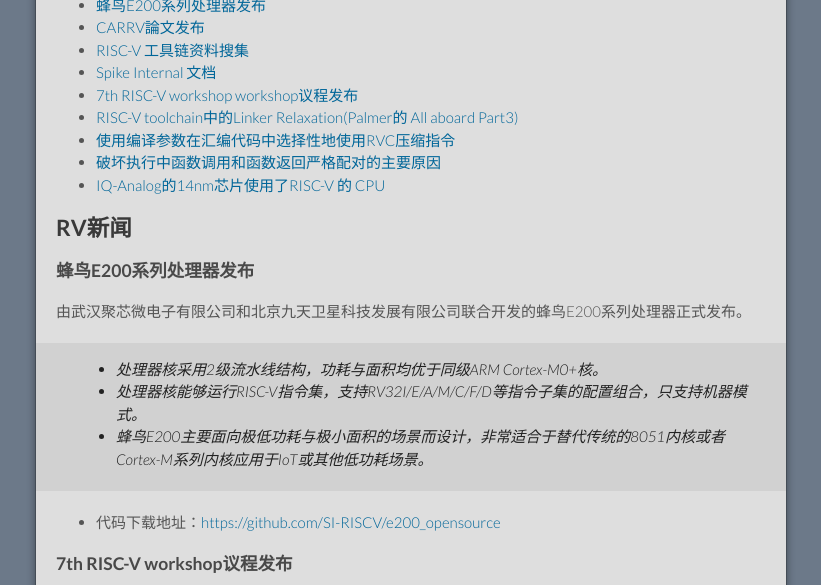
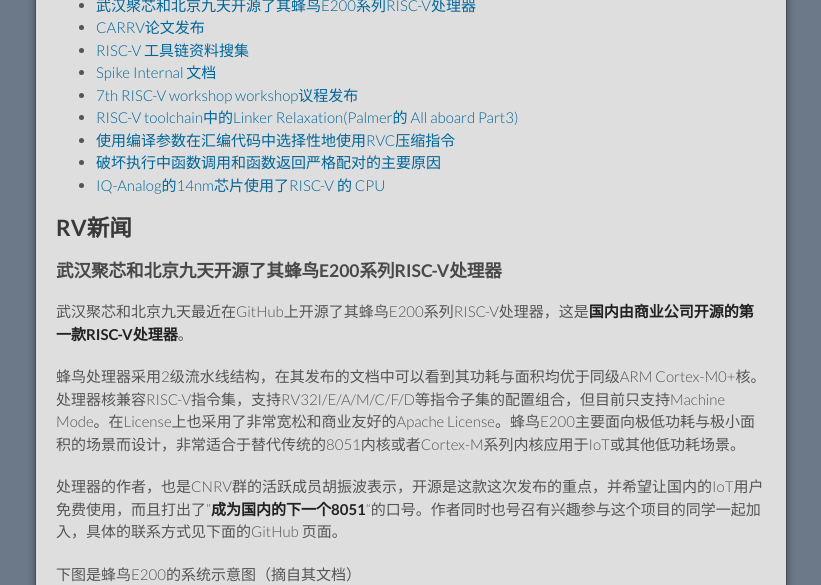
Before and after one commit to cnrv/home, a Jekyll site: the page built from bi-week-rpts/2017-10-26.md, in a window 1280 px wide and 1400 px high, scrolled down 245 px. Shown: the top 585 px of the window, without its empty margins (229-1050 px from the left). Built offline with Jekyll 4.4.1, drawn with Linux system fonts in a browser that asks for light colours; Markdown is read by kramdown in place of the engine named in the settings; comment, search, counter and statistics services are not loaded; our own code applies the rules of GitHub Pages for plain Markdown files; some of the changed text lies outside the part shown; grey boxes are pictures that could not be loaded.

Commit message:
modify anlogic and e200.
Signed-off-by: Alex Guo <xfguo@credosemi.com.cn>

```diff
--- a/bi-week-rpts/2017-10-26.md
+++ b/bi-week-rpts/2017-10-26.md
@@ -6,8 +6,8 @@
 
 要点新闻：
 
-- [蜂鸟E200系列处理器发布](#蜂鸟e200系列处理器发布)
-- [CARRV論文发布](#carrv論文发布)
+- [武汉聚芯和北京九天开源了其蜂鸟E200系列RISC-V处理器](#武汉聚芯和北京九天开源了其蜂鸟E200系列RISC-V处理器)
+- [CARRV论文发布](#carrv论文发布)
 - [RISC-V 工具链资料搜集](#risc-v-工具链资料搜集)
 - [Spike Internal 文档](#spike-internal-文档)
 - [7th RISC-V workshop workshop议程发布](#7th-risc-v-workshop议程发布)
@@ -18,23 +18,31 @@
 
 ## RV新闻
 
-### 蜂鸟E200系列处理器发布
+### 武汉聚芯和北京九天开源了其蜂鸟E200系列RISC-V处理器
 
-由武汉聚芯微电子有限公司和北京九天卫星科技发展有限公司联合开发的蜂鸟E200系列处理器正式发布。
-> - 处理器核采用2级流水线结构，功耗与面积均优于同级ARM Cortex-M0+核。
-> - 处理器核能够运行RISC-V指令集，支持RV32I/E/A/M/C/F/D等指令子集的配置组合，只支持机器模式。
-> - 蜂鸟E200主要面向极低功耗与极小面积的场景而设计，非常适合于替代传统的8051内核或者Cortex-M系列内核应用于IoT或其他低功耗场景。
 
-- 代码下载地址：[https://github.com/SI-RISCV/e200_opensource](https://github.com/SI-RISCV/e200_opensource)
+武汉聚芯和北京九天最近在GitHub上开源了其蜂鸟E200系列RISC-V处理器，这是**国内由商业公司开源的第一款RISC-V处理器**。
+
+蜂鸟处理器采用2级流水线结构，在其发布的文档中可以看到其功耗与面积均优于同级ARM Cortex-M0+核。处理器核兼容RISC-V指令集，支持RV32I/E/A/M/C/F/D等指令子集的配置组合，但目前只支持Machine Mode。在License上也采用了非常宽松和商业友好的Apache License。蜂鸟E200主要面向极低功耗与极小面积的场景而设计，非常适合于替代传统的8051内核或者Cortex-M系列内核应用于IoT或其他低功耗场景。
+
+处理器的作者，也是CNRV群的活跃成员胡振波表示，开源是这款这次发布的重点，并希望让国内的IoT用户免费使用，而且打出了”**成为国内的下一个8051**“的口号。作者同时也号召有兴趣参与这个项目的同学一起加入，具体的联系方式见下面的GitHub 页面。
+
+下图是蜂鸟E200的系统示意图（摘自其文档）
+
+![蜂鸟E200](/assets/images/bi-weekly-rpts/2017-10-26/e200.png)
+
+
+- GitHub Repo：[https://github.com/SI-RISCV/e200_opensource](https://github.com/SI-RISCV/e200_opensource)
 
 ### 7th RISC-V workshop议程发布
-7th workshop的议程发布了。内容包括 RISC-V 架构、软件、硬件、模拟环境、应用等各个面向。GF, Lauterbach, Express Logic (ThreadX RTOS)及许多公司都会带来演讲。
+
+7th workshop的议程发布了。内容包括 RISC-V 架构、软件、硬件、模拟环境、应用等各个方向。GF, Lauterbach, Express Logic (ThreadX RTOS)及许多公司都会带来演讲。
 
 - 会议日程：[https://riscv.org/2017/10/7th-risc-v-workshop-agenda/](https://riscv.org/2017/10/7th-risc-v-workshop-agenda/)
 
+### IQ-Analog的14nm芯片使用了RISC-V CPU
 
-### IQ-Analog的14nm芯片使用了RISC-V CPU
-IQ-Analog的Ken在先前宣布了他们公司的 14nm 芯片，采用了 ETH-Zurich 及picorv32的RISC-V核。最近，测试芯片生产完成并在200MHz下部分的测试成功。Ken在讨论区中介绍了他们的配置，并感谢社群对RISC-V的支持和维护。
+IQ-Analog的Ken在先前宣布了他们公司的 14nm 芯片，同时采用了ETH-Zurich及picorv32的RISC-V核。最近，测试芯片生产完成并在200MHz下部分的测试成功。Ken在讨论区中介绍了他们的配置，并感谢社群对RISC-V的支持和维护。
 
 > At IQ-Analog, we received our first ever GF 14nm ASIC test chip a couple of weeks ago and assembled evaluation boards >containing the chip this past Thursday.  After a bit of a slow startup, we were able to download and execute code yesterday >via JTAG to both the NanoRisc5 (in-house grown picorv32 variant with debug spec 0.9 debugging added) and the ETH-Zurich >versions of the RISC-V cores!
 > While we have not bought up the 1GHz clock source yet to test full speed operation (1 GHz for NanoRisc5, 500 Mhz for ETH- >Zurich), we have been able to conduct these initial tests using a slower 200 MHz "debug clock input" path.  We still have a >lot of things to bring up and test on this ASIC, but I wanted to share the news of working RISC-V cores in 14nm and extend a >thank you to everyone in the RISC-V community for developing the RISC-V architecture and intrastucture.
@@ -42,6 +50,7 @@
 - 讨论链接：[https://goo.gl/VzLQd1](https://groups.google.com/a/groups.riscv.org/d/msg/hw-dev/kppLfANB8Pw/FDXRNTkSAQAJ)
 
 ### OSDT中关於 RISC-V 和 coreboot 的演讲
+
 在刚刚结束的OSDT2017开源开发工具大会中，有一场跟RISC-V有关的演讲：《固件自由之路——RISC-V架构下的coreboot》。来自HardenedLinux的王翔给大家介绍了RISC-V / coreboot以及移植coreboot到HiFive1的经验。
 
 coreboot为一个开源的固件框架，用于进行最初的硬件初始化。可以加载执行linux镜像、elf文件。可以加载执行各种程序：
@@ -114,14 +123,13 @@
 - BOOM 开发分支的重要代码更新: [https://git.io/vFftp](https://github.com/ucb-bar/riscv-boom/commit/98c60153c6c49e15aeb5664d702755dd6295fc7d)
 - BOOM 的issue \#17：[https://git.io/vFfqJ](https://github.com/ucb-bar/riscv-boom/issues/17)
 
-
 ## 安全点评
 
 ## 微群热点
 
 ## 实用资料
 
-### CARRV論文发布
+### CARRV论文发布
 
 CARRV (First Workshop on Computer Architecture Research with RISC-V) 的論文发佈了。这次的内容涵盖 RISC-V 的各个方向，包括模拟器（gem5)、SIMT、rv8二进制转换器、Rocket-Chip的 diplomacy pattern 等等。感觉未来用RISC-V当作平台的研究将越来越多。
 
@@ -135,6 +143,7 @@
 - 资料搜集页面：[https://github.com/riscv/riscv-toolchain-conventions](https://github.com/riscv/riscv-toolchain-conventions)
 
 ### Spike Internal 文档
+
 黄柏玮正在努力理解 Spike (RISC-V的指令集模拟器）内部实作，并将其整理成文档。其目的是让众多研究者和工程师针对模拟器及指令集做延伸时能更加容易从Spike 修改和模拟。最近，文档也将整合Evan Cox 所整理的 Spike reset/boot 的分析。阅读还在进行中，Spike 的代码也在不断更新 （譬如最近加上了Q扩展)，因此阅读笔记也会适时更新。文档中如果出现错误，或者文档还没有覆盖的代码，也欢迎大家一起帮忙完成。
 
 - 文档连结: [https://github.com/poweihuang17/Documentation_Spike](https://github.com/poweihuang17/Documentation_Spike)
@@ -146,9 +155,9 @@
 
 当然，除了jalr以外，还有很多地方，可以做relaxation。Palmer在这篇中有整理了几个给我们参考：
 
-- lui+addi 有机会置换成 addi。
-- auipc+jalr 有机会置换成 jal。
-- Relaxing Against the Global Pointer: 对於global variable的存取，比起用大量的auipc，可以直接用一个寄存器gp，专门指向global variable存在的区域。这是一个"多寄存器 少定址模式" 的ISA中常用的技巧。MIPS中也有这样的设计。
+- `lui+addi` 有机会置换成 addi。
+- `auipc+jalr` 有机会置换成 `jal`。
+- Relaxing Against the Global Pointer: 对於global variable的存取，比起用大量的`auipc`，可以直接用一个寄存器`gp`，专门指向global variable存在的区域。这是一个"多寄存器 少定址模式" 的ISA中常用的技巧。MIPS中也有这样的设计。
 
 看到这里，大家会发现，其实定址模式还蛮重要的。定址模式太多，会增加CPU设计的复杂度。定址模式太少或设计的不好，会让後续的变数存取变困难，而影响code size 和执行时间。以後小编有机会，会再带来 RISC-V 和其他 ISA 定址模式的比较。
 
@@ -160,17 +169,15 @@
 
 - Chisel Learning Journey的连结：[https://git.io/vFfqc](https://github.com/librecores/riscv-sodor/wiki/Chisel-Learning-Journey)
 
-## 行业视角
-
 ## 市场相关
 
 ### Lauterbach 和 SiFive 一起发布了针对RISC-V IP的 TRACE32 Support
 
 - 新闻连结：[http://t.cn/RWoHP23](https://www.prnewswire.com/news-releases/lauterbach-and-sifive-bring-trace32-support-for-high-performance-risc-v-cores-300542055.html)
 
-### 安路在最新发布的FPGA产品中使用了RISC-V核
+### 安路在最新发布的FPGA产品中支持RISC-V软核
 
-安路科技在最新推出的ELF2系列FPGA中使用了RISC-V内核。看来，越来越多的中国公司采用RISC-V了。
+国产FPGA厂商安路科技在最新推出的ELF2系列FPGA中表示其提供支持RISC-V软核。看来，越来越多的中国公司采用RISC-V了。
 
 - 新闻连结：[http://t.cn/RWoHhVz](http://www.eefocus.com/fpga/m/394768)
 
```
